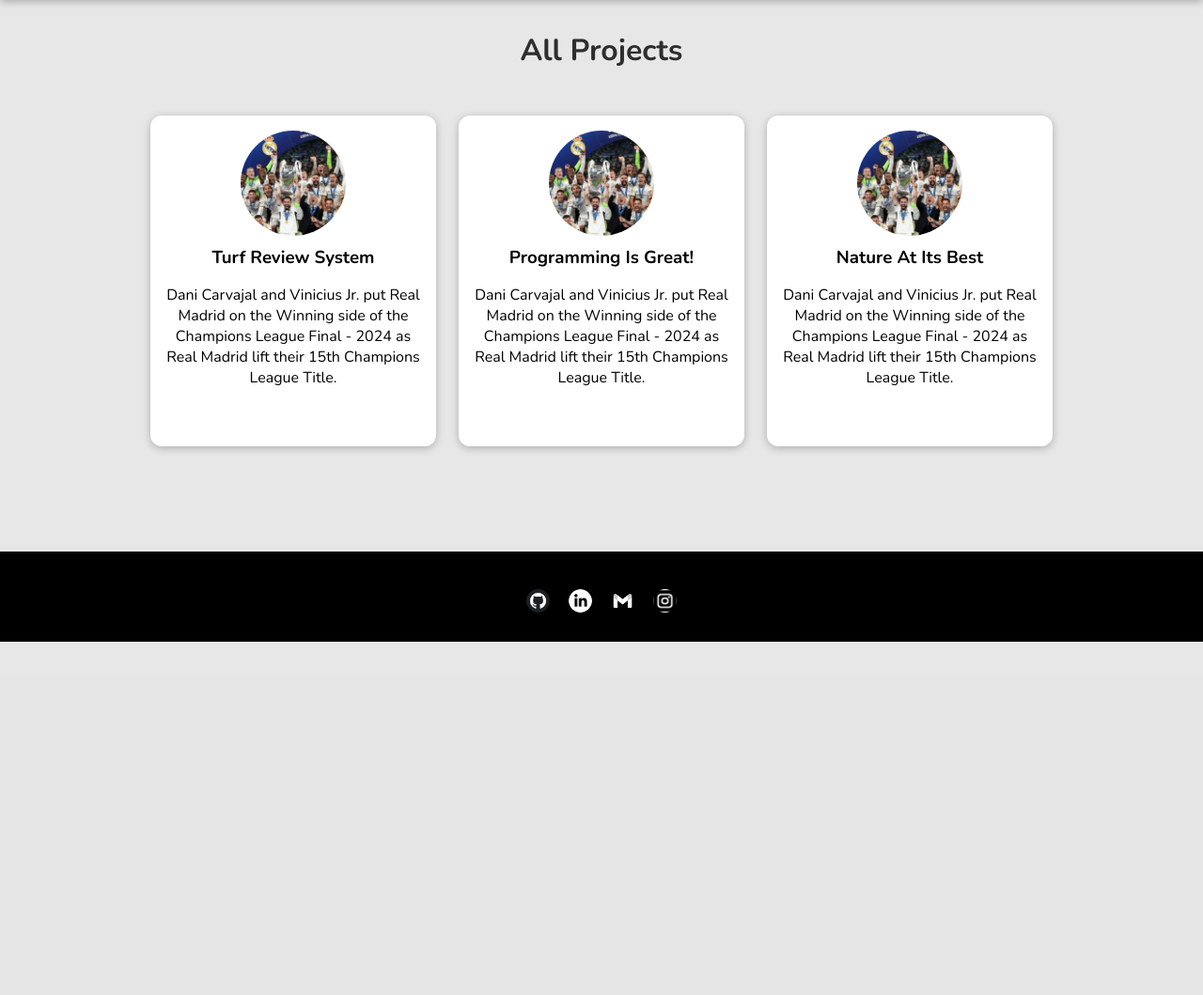
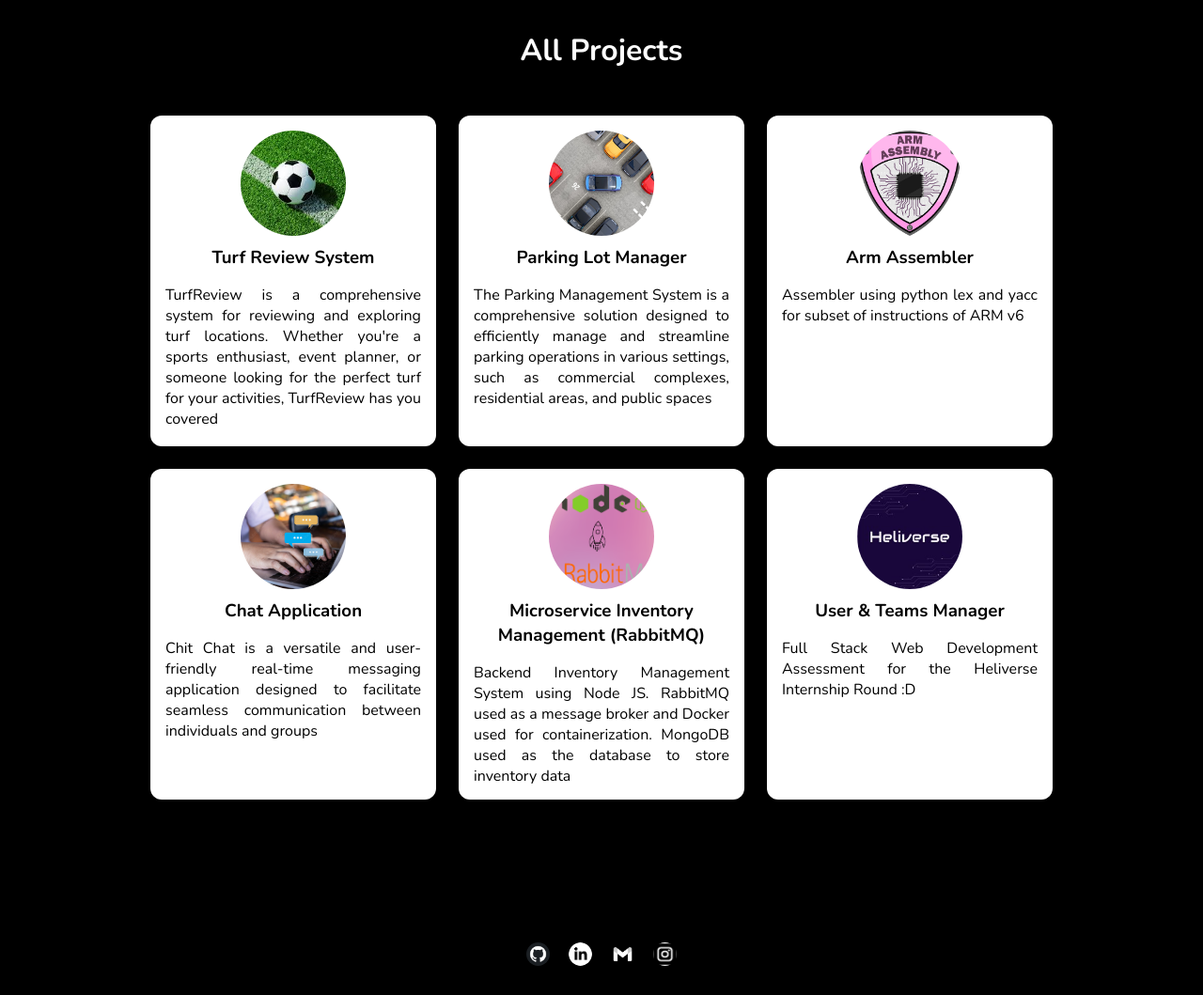
Before and after one commit to SudeevDivakar/Portfolio-Website-Sudeev, a Django app: page /projects in a window 1280 px wide. Shown: the part 80-1139 px from the top of the page at 94% size. Before the commit the page ends 763 px from the top, so only its background shows below. Run offline with Django 5.2, Linux system fonts and the light colour scheme; some web fonts are replaced.

Commit message:
Finish All Projects Page

```diff
--- a/portfolio/static/portfolio/all-projects.css
+++ b/portfolio/static/portfolio/all-projects.css
@@ -1,5 +1,5 @@
 body {
-  background-color: #e7e7e7;
+  background-color: black;
 }
 
 #main-navigation {
@@ -17,7 +17,7 @@ body {
 #all-posts h2 {
   text-align: center;
   font-size: 2rem;
-  color: #2e2e2e;
+  color: white;
   margin: 3rem 0;
 }
 
--- a/portfolio/static/portfolio/partials/project.css
+++ b/portfolio/static/portfolio/partials/project.css
@@ -30,14 +30,6 @@
   margin: 0.25rem 0;
 }
 
-.post time {
-  color: #666666;
-  margin: 0.25rem;
-  font-style: italic;
-  font-size: 0.85rem;
+.post_content p {
+  text-align: justify;
 }
-
-.post:hover time,
-.post:active time {
-  color: white;
-}
--- a/portfolio/templates/portfolio/all-projects.html
+++ b/portfolio/templates/portfolio/all-projects.html
@@ -4,9 +4,10 @@
 {% block title %} Sudeev Divakar - All Projects {% endblock %}
 
 {% block links %}
+    <link rel="stylesheet" href="{% static "portfolio/index.css" %}">
     <link rel="stylesheet" href="{% static "portfolio/partials/project.css" %}">
     <link rel="stylesheet" href="{% static "portfolio/all-projects.css" %}">
-    <link rel="stylesheet" href="{% static "portfolio/index.css" %}">
+
 {% endblock %}
 
 {% block content %}
--- a/portfolio/templates/portfolio/partials/project.html
+++ b/portfolio/templates/portfolio/partials/project.html
@@ -3,13 +3,10 @@
 <li>
     <article class="post">
         <a href="{% url "project-detail-page" project.slug %}">
-            <img src="{% static "portfolio/images/rmd_winners.jpg" %}" alt="{{project.title}}" />
+            <img src="{% static "portfolio/images/project_dps/"|add:project.image %}" alt="{{project.title}}" />
             <div class="post_content">
                 <h3>{{project.title}}</h3>
-                <p>
-                    Dani Carvajal and Vinicius Jr. put Real Madrid on the Winning side
-                    of the Champions League Final - 2024 as Real Madrid lift their 15th Champions League Title.
-                </p>
+                <p>{{project.description}}</p>
             </div>
         </a>
     </article>
--- a/portfolio/views.py
+++ b/portfolio/views.py
@@ -5,52 +5,80 @@
 all_projects = [
     {
         "slug": "turf-review",
-        "image": "",
+        "image": "turfreview.jpeg",
         "title": "Turf Review System",
-        "description": "TurfReview is a comprehensive system for reviewing and exploring turf locations. Whether you're a sports enthusiast, event planner, or someone looking for the perfect turf for your activities, TurfReview has you covered.",
+        "github-link": "https://github.com/SudeevDivakar/Turf-Review-System",
+        "project-link": "https://turfreview.vercel.app/",
+        "tech-used": ["NodeJS", "React", "MongoDB", "Mongoose", "Express", "Material UI", "JWT"],
+        "api-used": ["Cloudinary", "Leaflet"],
+        "description": "TurfReview is a comprehensive system for reviewing and exploring turf locations. Whether you're a sports enthusiast, event planner, or someone looking for the perfect turf for your activities, TurfReview has you covered",
         "content": """
 
         """
     },
     {
-        "slug": "programming-is-fun",
-        "image": "coding.jpg",
-        "author": "Maximilian",
-        "date": date(2022, 3, 10),
-        "title": "Programming Is Great!",
-        "excerpt": "Did you ever spend hours searching that one error in your code? Yep - that's what happened to me yesterday...",
+        "slug": "parking-manager",
+        "image": "parkingmanager.jpg",
+        "title": "Parking Lot Manager",
+        "github-link": "https://github.com/SudeevDivakar/Parking_Management_System",
+        "project-link": None,
+        "tech-used": ["NodeJS", "EJS", "MySQL", "Express", "Bulma"],
+        "api-used": None,
+        "description": "The Parking Management System is a comprehensive solution designed to efficiently manage and streamline parking operations in various settings, such as commercial complexes, residential areas, and public spaces",
         "content": """
-          Lorem ipsum dolor sit amet consectetur adipisicing elit. Officiis nobis
-          aperiam est praesentium, quos iste consequuntur omnis exercitationem quam
-          velit labore vero culpa ad mollitia? Quis architecto ipsam nemo. Odio.
 
-          Lorem ipsum dolor sit amet consectetur adipisicing elit. Officiis nobis
-          aperiam est praesentium, quos iste consequuntur omnis exercitationem quam
-          velit labore vero culpa ad mollitia? Quis architecto ipsam nemo. Odio.
-
-          Lorem ipsum dolor sit amet consectetur adipisicing elit. Officiis nobis
-          aperiam est praesentium, quos iste consequuntur omnis exercitationem quam
-          velit labore vero culpa ad mollitia? Quis architecto ipsam nemo. Odio.
         """
     },
     {
-        "slug": "into-the-woods",
-        "image": "woods.jpg",
-        "author": "Maximilian",
-        "date": date(2020, 8, 5),
-        "title": "Nature At Its Best",
-        "excerpt": "Nature is amazing! The amount of inspiration I get when walking in nature is incredible!",
+        "slug": "arm-assembler",
+        "image": "arm.png",
+        "title": "Arm Assembler",
+        "github-link": "https://github.com/SudeevDivakar/ARM-Assembler",
+        "project-link": None,
+        "tech-used": ["Python"],
+        "api-used": None,
+        "description": "Assembler using python lex and yacc for subset of instructions of ARM v6",
         "content": """
-          Lorem ipsum dolor sit amet consectetur adipisicing elit. Officiis nobis
-          aperiam est praesentium, quos iste consequuntur omnis exercitationem quam
-          velit labore vero culpa ad mollitia? Quis architecto ipsam nemo. Odio.
-          Lorem ipsum dolor sit amet consectetur adipisicing elit. Officiis nobis
-          aperiam est praesentium, quos iste consequuntur omnis exercitationem quam
-          velit labore vero culpa ad mollitia? Quis architecto ipsam nemo. Odio.
 
-          Lorem ipsum dolor sit amet consectetur adipisicing elit. Officiis nobis
-          aperiam est praesentium, quos iste consequuntur omnis exercitationem quam
-          velit labore vero culpa ad mollitia? Quis architecto ipsam nemo. Odio.
+        """
+    },
+    {
+        "slug": "chat-application",
+        "image": "chatapp.jpg",
+        "title": "Chat Application",
+        "github-link": "https://github.com/SudeevDivakar/Chit-Chat-MERN-Stack-",
+        "project-link": None,
+        "tech-used": ["NodeJS", "React", "MongoDB", "Mongoose", "Express", "Chakra UI", "JWT"],
+        "api-used": None,
+        "description": "Chit Chat is a versatile and user-friendly real-time messaging application designed to facilitate seamless communication between individuals and groups",
+        "content":"""
+
+        """
+    },
+    {
+        "slug": "inventory-management-rabbitmq",
+        "image": "invmanagement.png",
+        "title": "Microservice Inventory Management (RabbitMQ)",
+        "github-link": "https://github.com/SudeevDivakar/Inventory_Management_Microservices-communication-using-RabbitMQ",
+        "project-link": None,
+        "tech-used": ["NodeJS", "RabbitMQ", "MongoDB", "Mongoose", "Express", "Docker"],
+        "api-used": None,
+        "description": "Backend Inventory Management System using Node JS. RabbitMQ used as a message broker and Docker used for containerization. MongoDB used as the database to store inventory data",
+        "content":"""
+
+        """
+    },
+    {
+        "slug": "user-teams-manager",
+        "image": "heliverse.jpeg",
+        "title": "User & Teams Manager",
+        "github-link": "https://github.com/SudeevDivakar/User-Teams-Manager-Heliverse",
+        "project-link": None,
+        "tech-used": ["NodeJS", "React", "MongoDB", "Mongoose", "Express", "Material UI"],
+        "api-used": None,
+        "description": "Full Stack Web Development Assessment for the Heliverse Internship Round :D",
+        "content":"""
+
         """
     }
 ]
@@ -87,7 +115,7 @@
 
 domain_and_technologies = {
     "Languages": ["Javascript", "Python", "C", "Java" ],
-    "Frontend Development": ["HTML", "CSS", "Bootstrap", "Bulma", "Javascript", "React", "Material UI", "EJS", "DTL"],
+    "Frontend Development": ["HTML", "CSS", "Bootstrap", "Chakra-UI", "Bulma", "Javascript", "React", "Material UI", "EJS", "DTL"],
     "Database/ORM/ODM": ["MongoDB", "MySQL", "Mongoose"],
     "Backend Development": ["NodeJS", "Express", "Django", "Flask"],
     "Version Control": ["Git", "Github"],
```
Also changed, not shown: portfolio/static/portfolio/images/project_dps/arm.png (added), portfolio/static/portfolio/images/project_dps/chatapp.jpg (added), portfolio/static/portfolio/images/project_dps/heliverse.jpeg (added), portfolio/static/portfolio/images/project_dps/invmanagement.png (added), portfolio/static/portfolio/images/project_dps/parkingmanager.jpg (added), portfolio/static/portfolio/images/project_dps/turfreview.jpeg (added).
